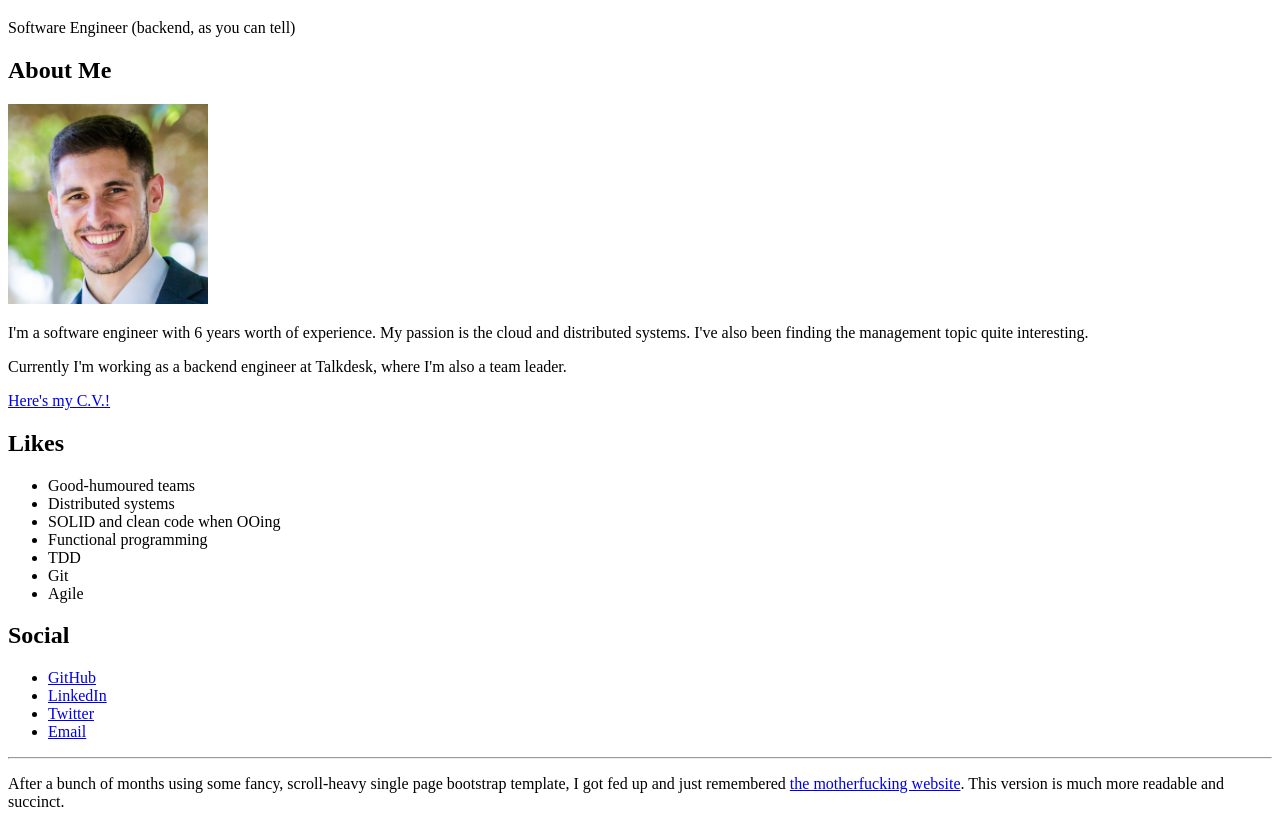
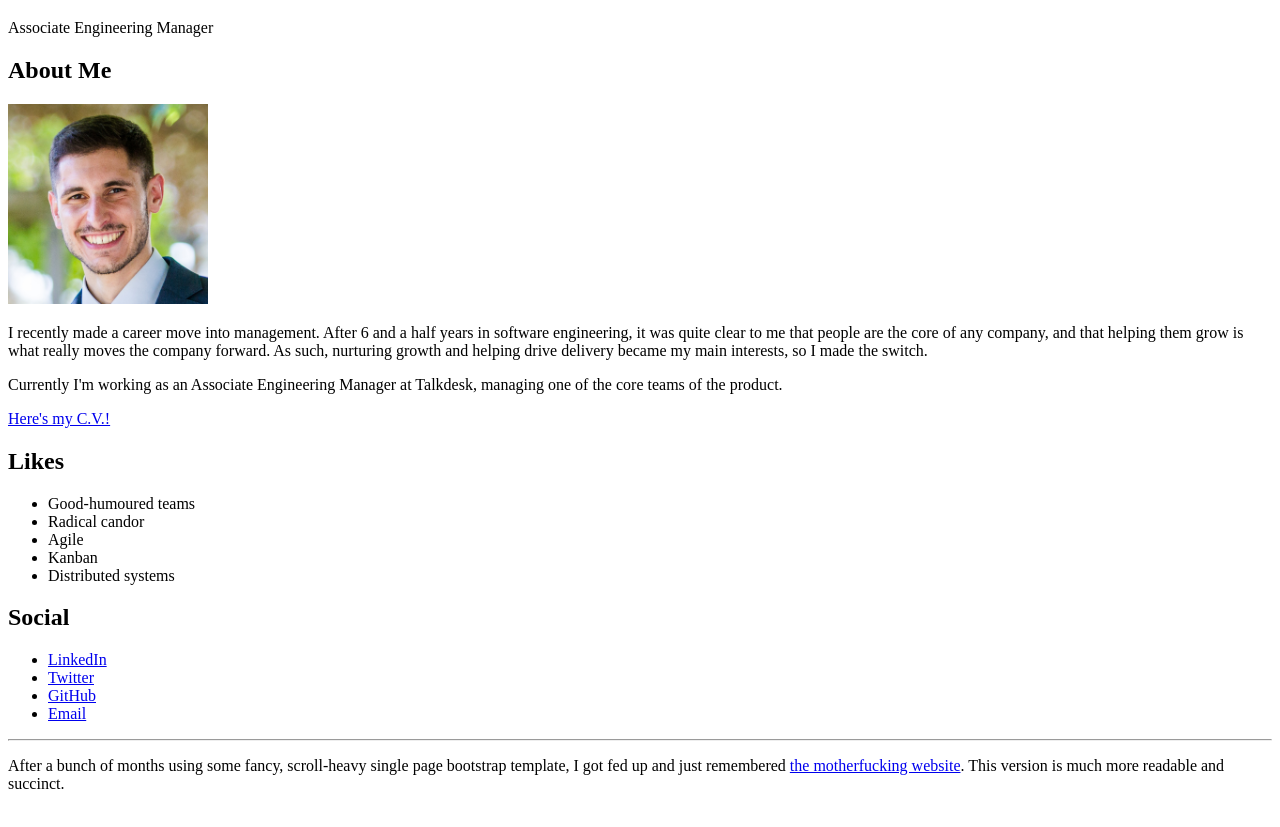
Before and after one commit to seekandystroy/homepage, a plain HTML site: page index.html in a window 1280 px wide. Shown: the part 61-888 px from the top of the page. Drawn offline with Linux system fonts and the light colour scheme.

Commit message:
Update to reflect change into management

```diff
--- a/index.html
+++ b/index.html
@@ -12,16 +12,16 @@
 <body>
     <header>
         <h1>Andy Gonçalves</h1>
-        <aside>Software Engineer (backend, as you can tell)</aside>
+        <aside>Associate Engineering Manager</aside>
     </header>
 
     <h2>About Me</h2>
 
     <img src="andy_2017.jpg" style="width: 200px;"/>
 
-    <p>I'm a software engineer with 6 years worth of experience. My passion is the cloud and distributed systems. I've also been finding the management topic quite interesting.</p>
+    <p>I recently made a career move into management. After 6 and a half years in software engineering, it was quite clear to me that people are the core of any company, and that helping them grow is what really moves the company forward. As such, nurturing growth and helping drive delivery became my main interests, so I made the switch.</p>
 
-    <p>Currently I'm working as a backend engineer at Talkdesk, where I'm also a team leader.</p>
+    <p>Currently I'm working as an Associate Engineering Manager at Talkdesk, managing one of the core teams of the product.</p>
 
     <a href="./CV-AndyGoncalves.pdf">Here's my C.V.!</a>
 
@@ -29,20 +29,18 @@
 
     <ul>
         <li>Good-humoured teams</li>
+        <li>Radical candor</li>
+        <li>Agile</li>
+        <li>Kanban</li>
         <li>Distributed systems</li>
-        <li>SOLID and clean code when OOing</li>
-        <li>Functional programming</li>
-        <li>TDD</li>
-        <li>Git</li>
-        <li>Agile</li>
     </ul>
 
     <h2>Social</h2>
 
     <ul>
-        <li><a href="https://github.com/seekandystroy">GitHub</a></li>
         <li><a href="https://linkedin.com/in/andygoncalves">LinkedIn</a></li>
         <li><a href="https://twitter.com/seekandystroy">Twitter</a></li>
+        <li><a href="https://github.com/seekandystroy">GitHub</a></li>
         <li><a href="mailto:andygoncalves.pt@gmail.com">Email</a></li>
     </ul>
 
```
Also changed, not shown: 1 other file.
